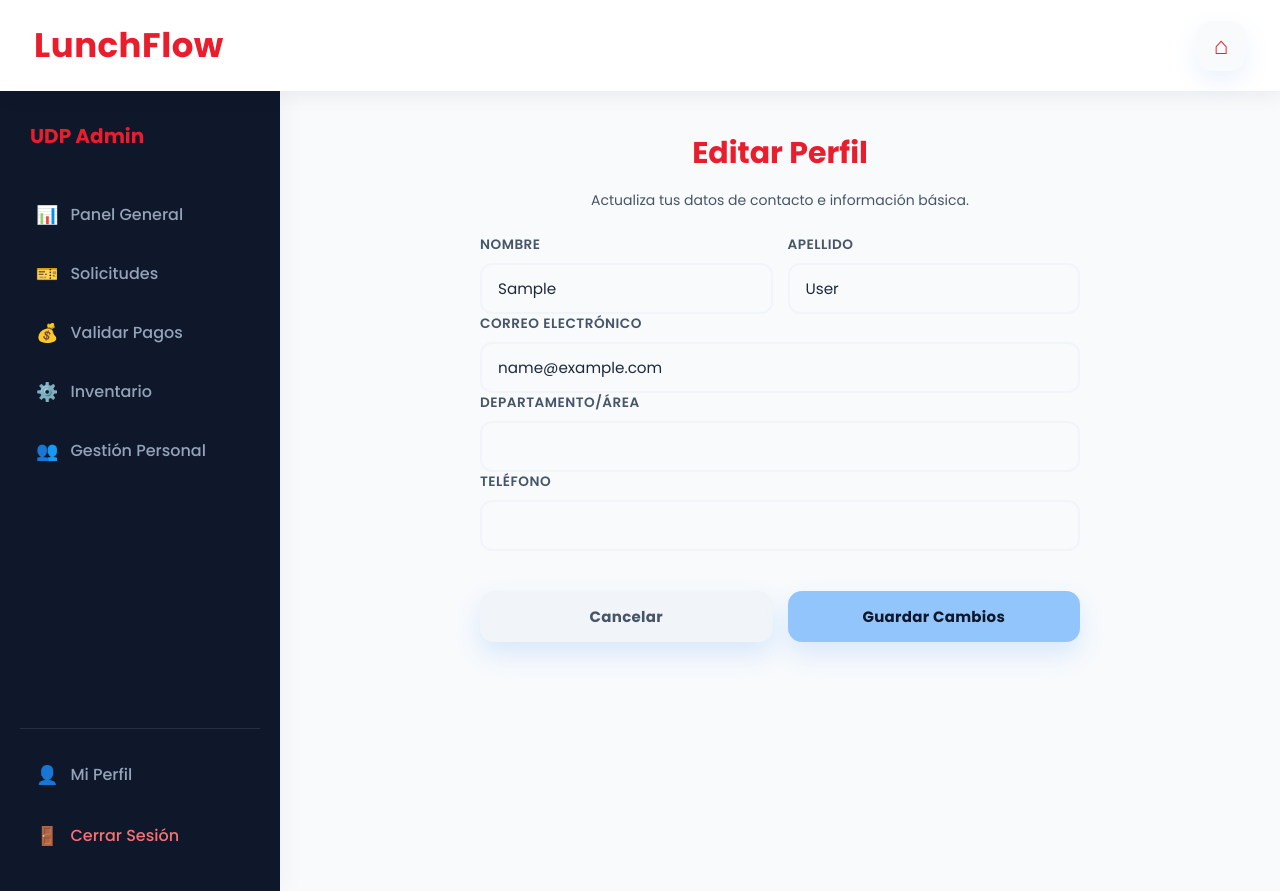
After one commit to juansimonEAFIT/Proyecto2_EAFIT, a Django app: page /perfil/editar/ in a window 1280 px wide. The commit adds this page. Run offline with Django 5.2, Linux system fonts and the light colour scheme; the visitor is signed in with stand-in values (Sample User, id 1).

Commit message:
Edición de perfiles y Activar o desactivar empleados

```diff
--- a/users/forms.py
+++ b/users/forms.py
@@ -151,3 +151,62 @@ class FormularioPersonal(forms.ModelForm):
                     restaurante_perfil.save()
 
             return user
+
+
+class FormularioPerfilEmpleado(forms.ModelForm):
+    first_name = forms.CharField(label="Nombre", max_length=100)
+    last_name = forms.CharField(label="Apellido", max_length=100)
+    email = forms.EmailField(label="Correo electrónico", required=False)
+
+    departamento = forms.CharField(label="Departamento/Área", required=False)
+    telefono = forms.CharField(
+        label="Teléfono",
+        required=False,
+        widget=forms.TextInput(attrs={'type': 'text', 'inputmode': 'numeric', 'pattern': '[0-9]*', 'class': 'solo-numeros'})
+    )
+
+    class Meta:
+        model = User
+        fields = ["first_name", "last_name", "email"]
+
+    def __init__(self, *args, **kwargs):
+        instance = kwargs.get('instance')
+        if instance and hasattr(instance, 'empleado_perfil'):
+            initial = kwargs.get('initial', {})
+            initial['departamento'] = instance.empleado_perfil.departamento
+            initial['telefono'] = instance.empleado_perfil.telefono
+            kwargs['initial'] = initial
+
+        super().__init__(*args, **kwargs)
+
+    def clean_telefono(self):
+        tel = self.cleaned_data.get("telefono")
+        if tel and not tel.isdigit():
+            raise forms.ValidationError("El teléfono solo debe contener números.")
+        return tel
+
+    def clean_email(self):
+        email = self.cleaned_data.get("email")
+        if not email:
+            return email
+        qs = User.objects.filter(email=email)
+        if self.instance and self.instance.pk:
+            qs = qs.exclude(pk=self.instance.pk)
+        if qs.exists():
+            raise forms.ValidationError("Este correo ya está en uso.")
+        return email
+
+    def save(self, commit=True):
+        with transaction.atomic():
+            user = super().save(commit=False)
+            if commit:
+                user.save()
+
+                # Actualizar perfil
+                if hasattr(user, 'empleado_perfil'):
+                    empleado_perfil = user.empleado_perfil
+                    empleado_perfil.departamento = self.cleaned_data.get("departamento")
+                    empleado_perfil.telefono = self.cleaned_data.get("telefono")
+                    empleado_perfil.save()
+
+            return user
--- /dev/null
+++ b/users/templates/accounts/editar_perfil.html
@@ -0,0 +1,64 @@
+{% extends 'core/base.html' %}
+
+{% block title %}Editar Perfil - LunchFlow{% endblock %}
+
+{% block content %}
+<div class="contenedor-interior" style="max-width: 600px;">
+    <div class="encabezado-interior">
+        <h1 class="titulo-central">Editar Perfil</h1>
+        <p class="subtitulo">Actualiza tus datos de contacto e información básica.</p>
+    </div>
+
+    <form method="POST" class="formulario">
+        {% csrf_token %}
+
+        {% if formulario.errors %}
+        <div class="alert alert-danger" style="background-color: #fee2e2; border-left: 4px solid #ef4444; padding: 15px; margin-bottom: 20px; border-radius: 8px;">
+            <p style="margin: 0; color: #b91c1c; font-weight: 600;">Por favor, corrige los siguientes errores:</p>
+            <ul style="margin: 10px 0 0 0; color: #b91c1c;">
+                {% for field in formulario %}
+                    {% for error in field.errors %}
+                        <li><strong>{{ field.label }}:</strong> {{ error }}</li>
+                    {% endfor %}
+                {% endfor %}
+                {% for error in formulario.non_field_errors %}
+                    <li>{{ error }}</li>
+                {% endfor %}
+            </ul>
+        </div>
+        {% endif %}
+
+        <div style="display: grid; grid-template-columns: 1fr 1fr; gap: 15px;">
+            <div class="grupo-formulario">
+                <label for="{{ formulario.first_name.id_for_label }}" class="etiqueta-formulario">{{ formulario.first_name.label }}</label>
+                {{ formulario.first_name }}
+            </div>
+
+            <div class="grupo-formulario">
+                <label for="{{ formulario.last_name.id_for_label }}" class="etiqueta-formulario">{{ formulario.last_name.label }}</label>
+                {{ formulario.last_name }}
+            </div>
+        </div>
+
+        <div class="grupo-formulario">
+            <label for="{{ formulario.email.id_for_label }}" class="etiqueta-formulario">{{ formulario.email.label }}</label>
+            {{ formulario.email }}
+        </div>
+
+        <div class="grupo-formulario">
+            <label for="{{ formulario.departamento.id_for_label }}" class="etiqueta-formulario">{{ formulario.departamento.label }}</label>
+            {{ formulario.departamento }}
+        </div>
+
+        <div class="grupo-formulario">
+            <label for="{{ formulario.telefono.id_for_label }}" class="etiqueta-formulario">{{ formulario.telefono.label }}</label>
+            {{ formulario.telefono }}
+        </div>
+
+        <div style="display: flex; gap: 15px; margin-top: 30px;">
+            <a href="{% url 'perfil_usuario' %}" class="boton" style="flex: 1; background: #f1f5f9; color: #475569; text-align: center; text-decoration: none;">Cancelar</a>
+            <button type="submit" class="boton" style="flex: 1;">Guardar Cambios</button>
+        </div>
+    </form>
+</div>
+{% endblock %}
--- a/users/urls.py
+++ b/users/urls.py
@@ -1,5 +1,5 @@
 from django.urls import path
-from .views import gestionar_personal, perfil_usuario, cambiar_estado_usuario, login_view
+from .views import gestionar_personal, perfil_usuario, editar_perfil, cambiar_estado_usuario, login_view
 
 urlpatterns = [
     path("login/", login_view, name="login"),
@@ -7,4 +7,5 @@ urlpatterns = [
     path("personal/<int:empleado_id>/editar/", gestionar_personal, name="editar_personal"),
     path("personal/<int:user_id>/cambiar-estado/", cambiar_estado_usuario, name="cambiar_estado_usuario"),
     path("perfil/", perfil_usuario, name="perfil_usuario"),
+    path("perfil/editar/", editar_perfil, name="editar_perfil"),
 ]
--- a/users/views.py
+++ b/users/views.py
@@ -4,7 +4,7 @@ from django.contrib.auth.decorators import login_required
 from django.shortcuts import get_object_or_404, redirect, render
 from django.views.decorators.http import require_http_methods
 
-from .forms import FormularioPersonal
+from .forms import FormularioPersonal, FormularioPerfilEmpleado
 from .models import Empleado, Administrador, Restaurante
 
 User = get_user_model()
@@ -79,21 +79,35 @@ def gestionar_personal(request, empleado_id=None):
 def perfil_usuario(request):
     """Vista para que cualquier usuario vea sus propios datos de perfil."""
     user = request.user
-    solicitudes = []
-
-    if user.role == 'empleado':
-        from schedule.models import SolicitudTiquete
-        try:
-            empleado = user.empleado_perfil
-            solicitudes = SolicitudTiquete.objects.filter(empleado=empleado).order_by("-fecha_solicitud")
-        except Exception:
-            pass
 
     context = {
         'view_user': user,
-        'solicitudes': solicitudes,
     }
     return render(request, "accounts/perfil.html", context)
+
+
+@login_required
+def editar_perfil(request):
+    if request.user.role != 'empleado':
+        messages.error(request, "Solo los empleados pueden editar su perfil a través de esta opción.")
+        return redirect("perfil_usuario")
+
+    if request.method == "POST":
+        formulario = FormularioPerfilEmpleado(request.POST, instance=request.user)
+        if formulario.is_valid():
+            formulario.save()
+            messages.success(request, "Perfil actualizado correctamente.")
+            return redirect("perfil_usuario")
+    else:
+        formulario = FormularioPerfilEmpleado(instance=request.user)
+
+    return render(
+        request,
+        "accounts/editar_perfil.html",
+        {
+            "formulario": formulario,
+        }
+    )
 
 
 @login_required
```
Also changed, not shown: users/templates/accounts/perfil.html (+10 -37 lines).
